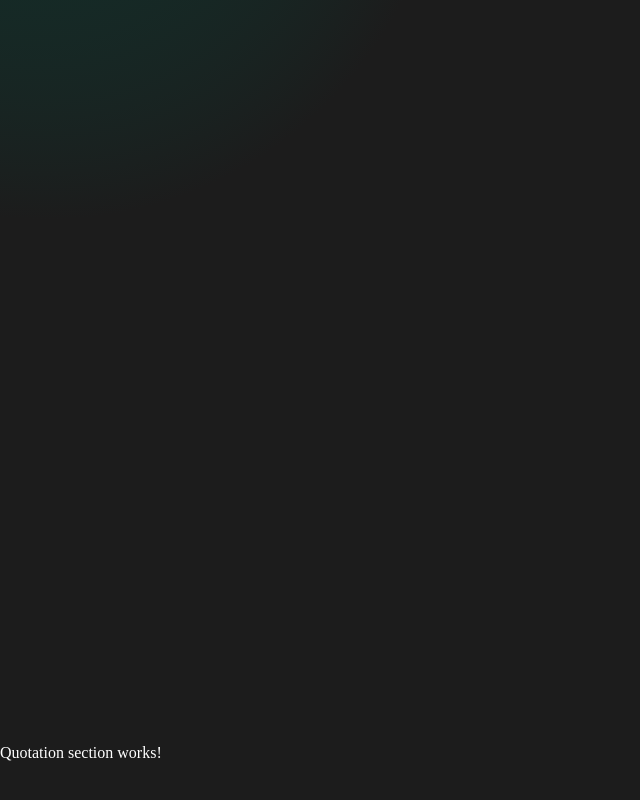
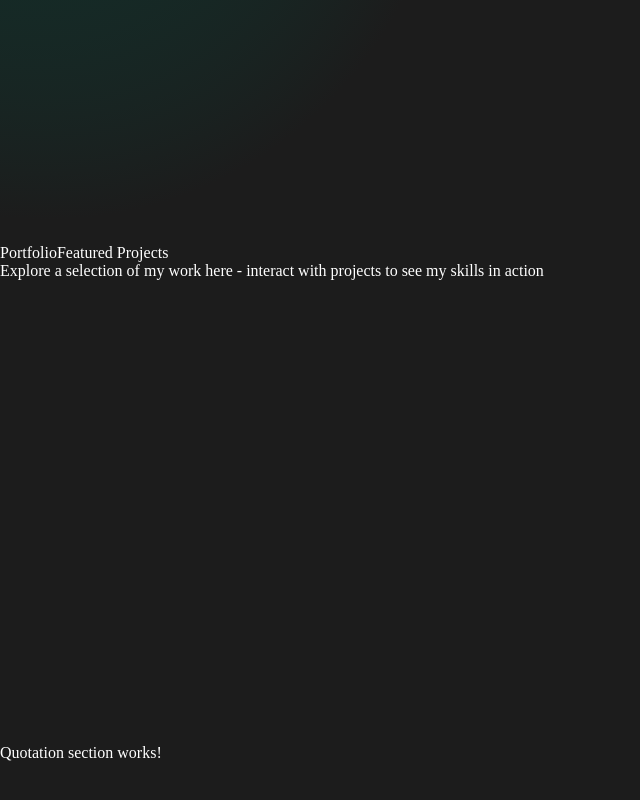
Before and after one commit to bethmannRolf/portfolio, an Angular app: page / in a window 1280 px wide. Shown: the part 2814-3614 px from the top of the page, without its empty margins (0-640 px from the left). Built offline with nearby package versions, Linux system fonts and the light colour scheme.

Commit message:
projects  structure top

```diff
--- a/src/app/projects/projects.component.html
+++ b/src/app/projects/projects.component.html
@@ -3,7 +3,12 @@
 <div class="projects-section">
 
 <div class="upper-headings">
-    <span class="upper-small-heading"></span>
-    <span class="upper-large-heading"></span>
+    <span class="upper-small-heading">Portfolio</span>
+    <span class="upper-large-heading">Featured Projects</span>
+</div>
+
+<span class="short-section description">Explore a selection of my work here - interact with projects to see my skills in action</span>
+<div class="single-project-area">
+
 </div>
 </div>
```
